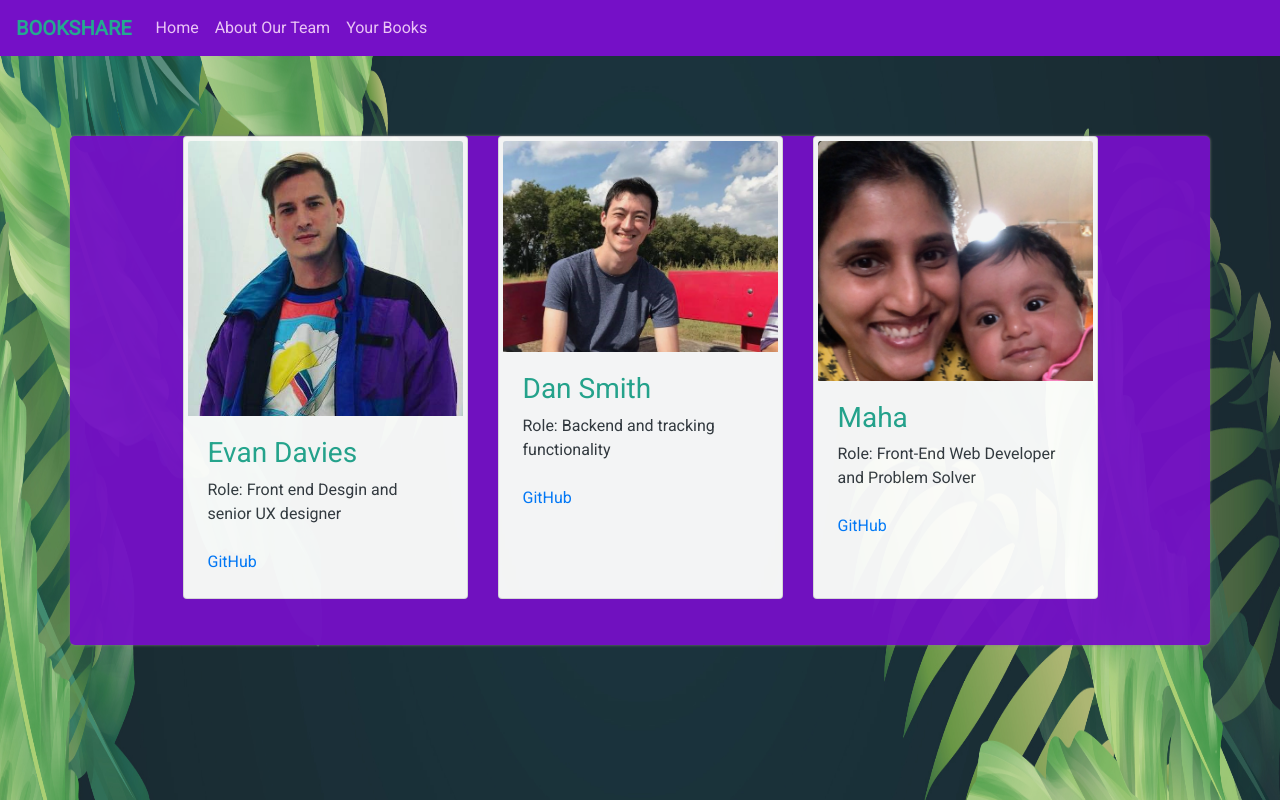
After one commit to evandavies11/Project-2, a Node server app: template views/teampage.handlebars in a window 1280 px wide. The commit adds this page. Run offline with Node 20, Linux system fonts and the light colour scheme; the template is opened without the code that fills it, so the values that code supplies are empty; some libraries are stand-ins or nearby versions.

Commit message:
made teampage small changes

```diff
--- a/public/styles/styles.css
+++ b/public/styles/styles.css
@@ -10,7 +10,7 @@ body{
    color:#25a890;
    background-image: url(../styles/img/2663184.jpg) ;
    background-position: center center;
-   background-size: 1500px 1500px;
+   background-size: 100% 1900px;
    background-repeat: no-repeat;
 }
 
@@ -42,4 +42,35 @@ body{
     border-radius: 5px;
     box-shadow: 0px 0px 3px #848484;
     opacity: .95;
+
 }
+
+/*button style*/
+
+#submit{
+    width: 40%;
+    margin: 5px 0 25px;
+}
+
+.btn{
+    background-color: #27c2a5;
+    color: #fff;
+    font-size: 19px;
+    padding: 7px 14px;
+    border-radius: 5px;
+    border-bottom: 4px solid #219882
+}
+
+.btn:hover, .btn:focus{
+    background-color: #25a890;
+    border-bottom: 4px solid #25a890;
+}
+
+/*information page style*/
+
+#info{
+    font-weight: 900;
+    font-size: 20px;
+    text-align: center justify;
+    margin-top: 20px;
+}
--- /dev/null
+++ b/views/teampage.handlebars
@@ -0,0 +1,69 @@
+<link rel="stylesheet" href="/public/styles/styles.css" media="screen" title="no title" charset="utf-8">
+
+<!--navbar-->
+<nav class="navbar navbar-expand-lg " id="the-navbar">
+    <a class="navbar-brand" href="#"><B>BOOKSHARE</B></a>
+    <button class="navbar-toggler" type="button" data-toggle="collapse" data-target="#navbarNav"
+        aria-controls="navbarNav" aria-expanded="false" aria-label="Toggle navigation">
+        <span class="navbar-toggler-icon"></span>
+    </button>
+    <div class="collapse navbar-collapse" id="navbarNav">
+        <ul class="navbar-nav">
+            <li class="nav-item active">
+                <a class="nav-link" href="/home">Home <span class="sr-only">(current)</span></a>
+            </li>
+            <li class="nav-item">
+                <a class="nav-link" href="#">About Our Team</a>
+            </li>
+            <li class="nav-item">
+                <a class="nav-link" href="#">Your Books</a>
+            </li>
+
+        </ul>
+    </div>
+</nav>
+
+<div class="container">
+    <div class="row justify-content-center card-deck jumbotron-transparent">
+
+        <div class="card col-md-3 shadow mb-3 p-1">
+            <img src="../public/styles/img/evan.jpg" class="card-img-top" alt="Picture of Evan">
+            <div class="card-body">
+                <h3>Evan Davies</h3>
+                <p class="card-text text-dark">Role: Front end Desgin and senior UX designer<br>
+
+                    <br> <a href="https://github.com/evandavies11" style="text-decoration: none;"> GitHub</a>
+
+                </p>
+            </div>
+
+        </div>
+
+        <div class="card col-md-3 shadow mb-3 p-1">
+            <img src="../public/styles/img/dan.jpg" class="card-img-top" alt="Picture of Dan">
+            <div class="card-body">
+                <h3>Dan Smith</h3>
+                <p class="card-text text-dark">Role: Backend and tracking functionality<br>
+
+                    <br> <a href="https://github.com/KentaroSmith" style="text-decoration: none;"> GitHub</a>
+
+                </p>
+            </div>
+        </div>
+        <div class="card col-md-3 shadow mb-3 p-1">
+            <img src="../public/styles/img/maha.png" class="card-img-top" alt="Picture of Maha">
+            <div class="card-body">
+                <h3>Maha</h3>
+                <p class="card-text text-dark">Role: Front-End Web Developer and Problem Solver<br>
+
+
+                    <br> <a href="https://github.com/mahamalampati" style="text-decoration: none;"> GitHub</a>
+
+                </p>
+            </div>
+        </div>
+
+    </div>
+
+</div>
+</div>
--- a/views/userpage.handlebars
+++ b/views/userpage.handlebars
@@ -15,8 +15,9 @@
                 <P id="second-text"><strong>BOOKSHARE</strong></P>
                 <p>Sign In With Your Google Account</p>
 
-                <a href="https://accounts.google.com/signin/oauth/oauthchooseaccount?client_id=453625763887-2k6u898jqp76rojfh9dkd3rf6l2bfidd.apps.googleusercontent.com&as=RnviKhtGZu1CjLiiaSlAsQ&destination=https%3A%2F%2Fbooksharemahadanevan.herokuapp.com&approval_state=!ChQyT29laUVHeEJXd1JXWk9ubWwtVRIfOHpuSk1Ba2hUUndTd0ktM2lWMU9TaWRuMDJDMzFoWQ%E2%88%99AJDr988AAAAAXY136UapHBmR3MGFSNS-kKb0psaP16wY&oauthgdpr=1&xsrfsig=ChkAeAh8T5MeXxPMK-ErJfRUEymFXBB4tfooEg5hcHByb3ZhbF9zdGF0ZRILZGVzdGluYXRpb24SBXNvYWN1Eg9vYXV0aHJpc2t5c2NvcGU&flowName=GeneralOAuthFlow"
-                    class="button">SIGN IN</a>
+                <button type="submit" class="btn"><i class="fas fa-sign-in-alt"></i> <a
+                        href="https://accounts.google.com/signin/oauth/oauthchooseaccount?client_id=453625763887-2k6u898jqp76rojfh9dkd3rf6l2bfidd.apps.googleusercontent.com&as=RnviKhtGZu1CjLiiaSlAsQ&destination=https%3A%2F%2Fbooksharemahadanevan.herokuapp.com&approval_state=!ChQyT29laUVHeEJXd1JXWk9ubWwtVRIfOHpuSk1Ba2hUUndTd0ktM2lWMU9TaWRuMDJDMzFoWQ%E2%88%99AJDr988AAAAAXY136UapHBmR3MGFSNS-kKb0psaP16wY&oauthgdpr=1&xsrfsig=ChkAeAh8T5MeXxPMK-ErJfRUEymFXBB4tfooEg5hcHByb3ZhbF9zdGF0ZRILZGVzdGluYXRpb24SBXNvYWN1Eg9vYXV0aHJpc2t5c2NvcGU&flowName=GeneralOAuthFlow"
+                        class="button">SIGN IN</a></button>
             </form>
 
             <div class="col-12 forgot">
```
Also changed, not shown: routes/htmlRoutes.js (+18 -8 lines), views/index.handlebars (+13 -0 lines), README.md, public/styles/img/dan.jpg (added), public/styles/img/maha.png (added).
